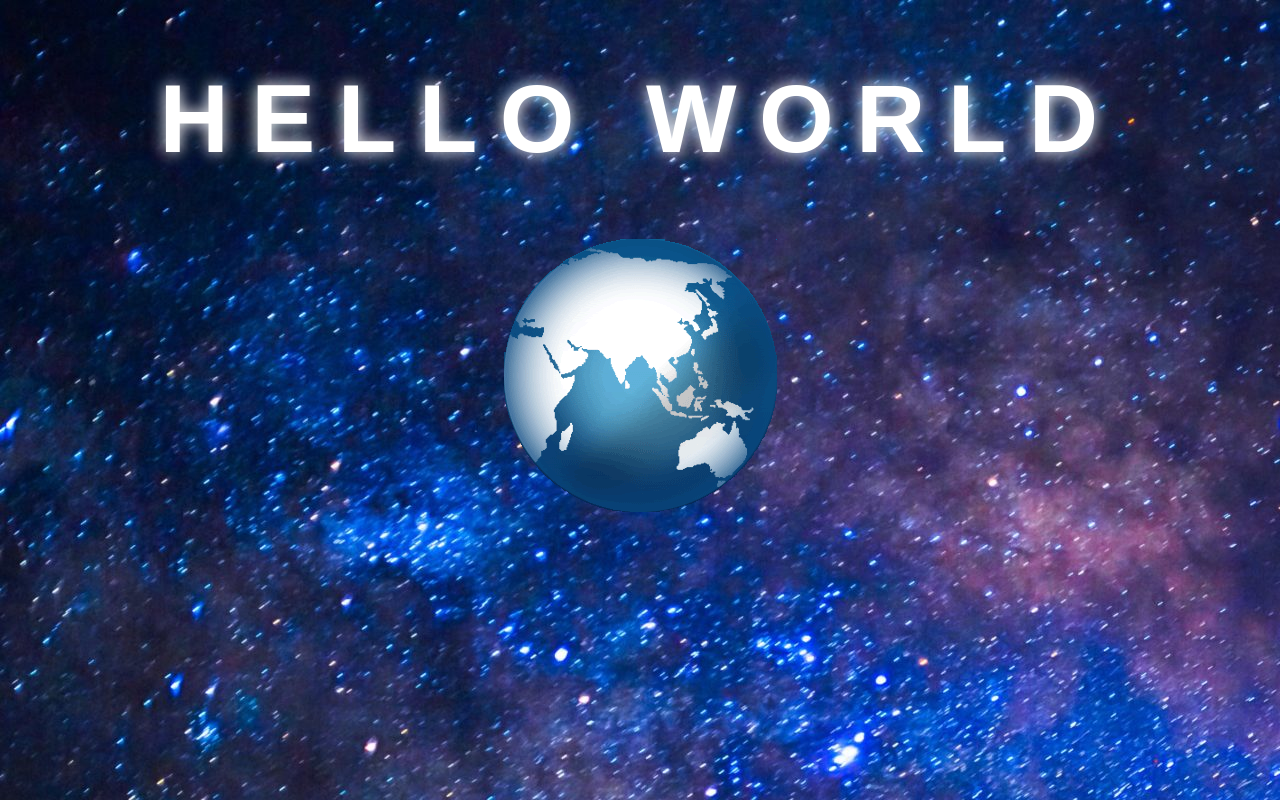
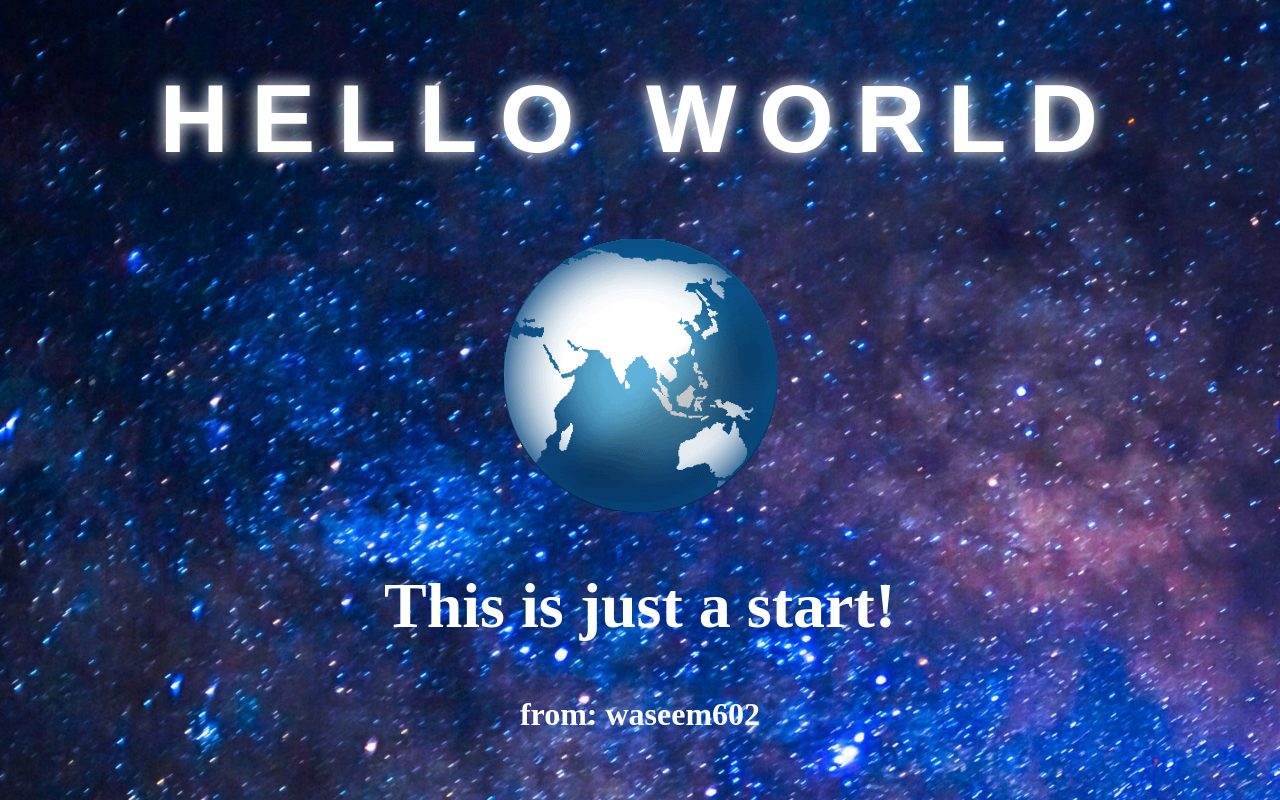
Before and after one commit to waseem602/start, a plain HTML site: page index.html in a window 1280 px wide. Drawn offline with Linux system fonts and the light colour scheme.

Commit message:
Update index.html

```diff
--- a/index.html
+++ b/index.html
@@ -20,12 +20,22 @@
                 text-transform: uppercase;
                 text-shadow: 0rem 0rem 1rem white;
             }
+            h2 {
+                color: white;
+                font-size: 4rem;
+            }
+            h3 {
+                color: white;
+                font-size: 2rem;
+            }
         </style>
     </head>
     <body>
         <div class="world">
             <h1>Hello World</h1>
             <img src="images/world.gif" alt="spinning world">
+            <h2>This is just a start!</h2>
+            <h3>from: waseem602</h3>
         </div>
     </body>
 </html>
```
